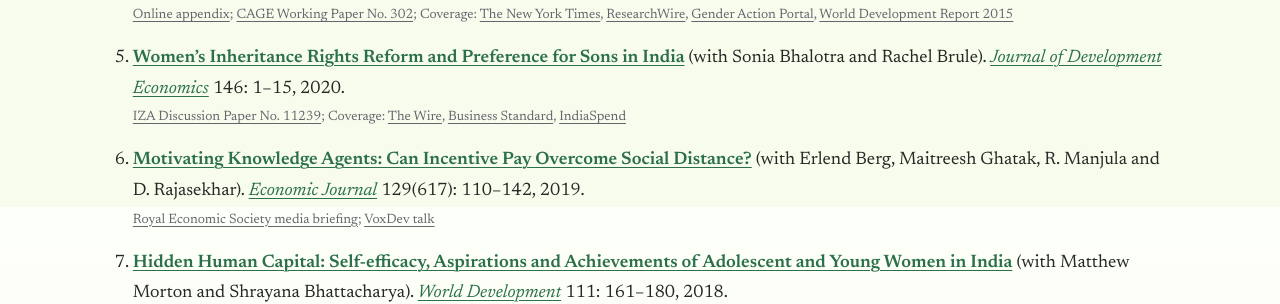
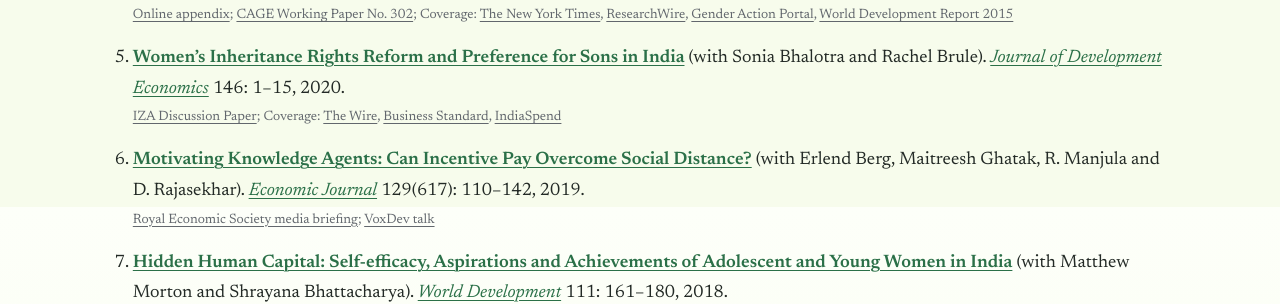
Before and after one commit to sanchariroym/sanchariroym.github.io, a Jekyll site: the page built from research.md, in a window 1280 px wide and 900 px high, scrolled down 543 px. Shown: the part 150-454 px from the top of the window. Built offline with Jekyll 4.4.1, drawn with Linux system fonts in a browser that asks for light colours.

Commit message:
Son preference paper: shorten IZA label
Co-Authored-By: Claude Opus 5.5 <noreply@anthropic.com>
Claude-Session: https://claude.ai/code/session_01BVddaAtzbXtbz8eDZN5RwJ

```diff
--- a/research.md
+++ b/research.md
@@ -29,7 +29,7 @@ description: "Publications and working papers by Sanchari Roy on gender, inherit
    - [Online appendix]({{ "/assets/papers/ghosal-et-al-2022-sex-workers-restat-online-appendix.pdf" | relative_url }}); [CAGE Working Paper No. 302](https://warwick.ac.uk/fac/soc/economics/research/centres/cage/manage/publications/302-2016_mani.pdf); Coverage: [The New York Times](https://www.nytimes.com/2018/07/13/business/think-positive-climb-out-of-poverty-it-just-might-work.html), [ResearchWire](https://researchwire.substack.com/p/indiaspend-researchwire-january-22), [Gender Action Portal](http://gap.hks.harvard.edu/sex-workers-stigma-and-self-belief-evidence-psychological-training-program-india), [World Development Report 2015](http://www.worldbank.org/content/dam/Worldbank/Publications/WDR/WDR%202015/WDR-2015-Full-Report.pdf)
 
 5. **[Women's Inheritance Rights Reform and Preference for Sons in India]({{ "/assets/papers/bhalotra-brule-roy-2020-inheritance-son-preference-jde.pdf" | relative_url }})** (with Sonia Bhalotra and Rachel Brule). *[Journal of Development Economics](https://www.sciencedirect.com/journal/journal-of-development-economics)* 146: 1–15, 2020.
-   - [IZA Discussion Paper No. 11239](https://docs.iza.org/dp11239.pdf); Coverage: [The Wire](https://thewire.in/225464/an-unpleasant-truth-underlies-gender-discrimination-in-india/), [Business Standard](https://www.business-standard.com/article/current-affairs/study-blames-indian-inheritance-law-reforms-for-spike-in-female-foeticide-119022300189_1.html), [IndiaSpend](https://www.indiaspend.com/reforms-of-indias-inheritance-laws-inadvertently-increased-female-foeticide-and-deaths-in-infancy/)
+   - [IZA Discussion Paper](https://docs.iza.org/dp11239.pdf); Coverage: [The Wire](https://thewire.in/225464/an-unpleasant-truth-underlies-gender-discrimination-in-india/), [Business Standard](https://www.business-standard.com/article/current-affairs/study-blames-indian-inheritance-law-reforms-for-spike-in-female-foeticide-119022300189_1.html), [IndiaSpend](https://www.indiaspend.com/reforms-of-indias-inheritance-laws-inadvertently-increased-female-foeticide-and-deaths-in-infancy/)
 
 6. **[Motivating Knowledge Agents: Can Incentive Pay Overcome Social Distance?]({{ "/assets/papers/berg-et-al-2019-motivating-knowledge-agents-ej.pdf" | relative_url }})** (with Erlend Berg, Maitreesh Ghatak, R. Manjula and D. Rajasekhar). *[Economic Journal](https://academic.oup.com/ej)* 129(617): 110–142, 2019.
    - [Royal Economic Society media briefing](https://www.res.org.uk/resources-page/incentive-pay-helping-to-equalise-access-to-information-in-rural-india.html); [VoxDev talk](https://voxdev.org/topic/health/using-incentives-motivate-knowledge-agents-evidence-india)
```
